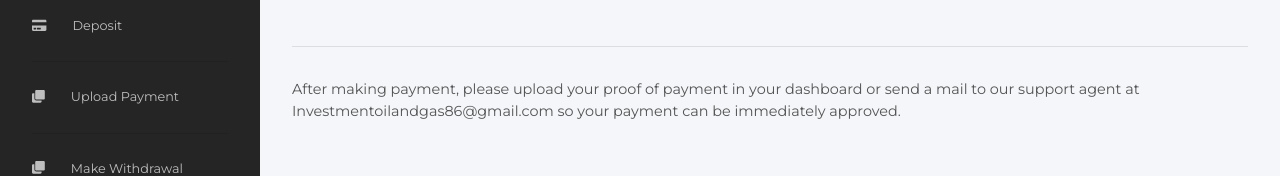
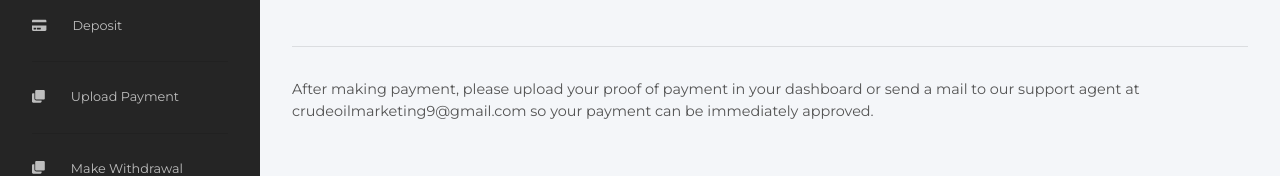
Before and after one commit to Achilles45/crudeinvestment, a Vue app: page /dashboard/payment in a window 1280 px wide. Shown: the part 496-672 px from the top of the page. Built offline with nearby package versions, Linux system fonts and the light colour scheme; no server answers; the database is empty; sample sign-in values are in the browser's storage.

Commit message:
Changed the email address

```diff
--- a/src/views/Payment.vue
+++ b/src/views/Payment.vue
@@ -83,7 +83,7 @@
               </div>
               <hr>
               <div></div>
-              <p>After making payment, please upload your proof of payment in your dashboard or send a mail to our support agent at Investmentoilandgas86@gmail.com so your payment can be immediately approved.</p>
+              <p>After making payment, please upload your proof of payment in your dashboard or send a mail to our support agent at crudeoilmarketing9@gmail.com so your payment can be immediately approved.</p>
               </div>
             <!--End of Dashboard
             =========================-->
```
